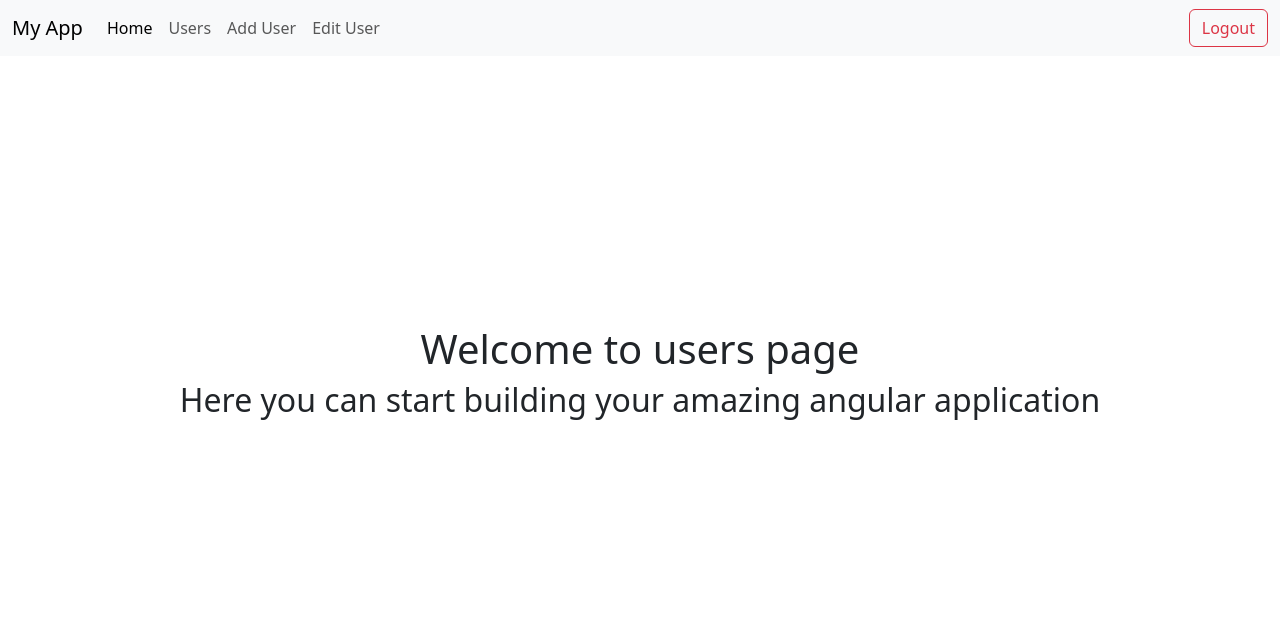
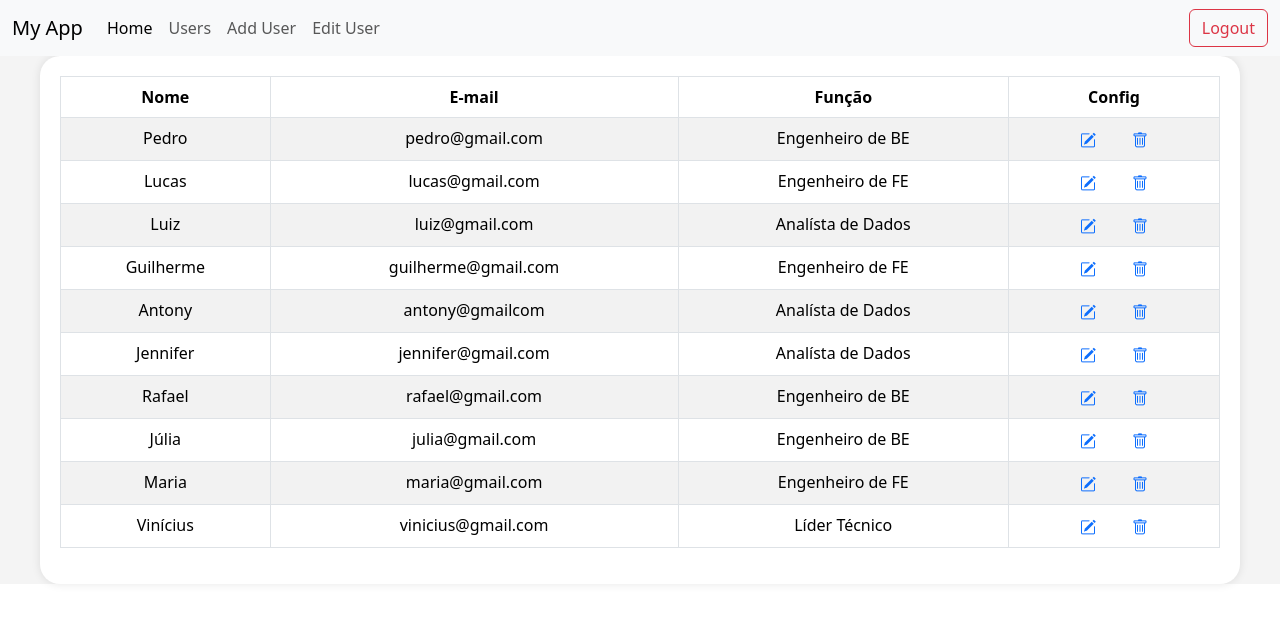
Before and after one commit to lucasmrd/AC2-frontend-angular, an Angular app in the folder crud-app/: page /app/users in a window 1280 px wide. Shown: the top 622 px of the page. Built offline with nearby package versions, Linux system fonts and the light colour scheme.

Commit message:
Pagina users

```diff
--- a/crud-app/src/app/app-routing.module.ts
+++ b/crud-app/src/app/app-routing.module.ts
@@ -10,7 +10,7 @@ import { AdduserComponent } from './pages/home/components/adduser/adduser.compon
 import { EdituserComponent } from './pages/home/components/edituser/edituser.component';
 
 const routes: Routes = [
-  {path: "", redirectTo: "/login", pathMatch: 'full'},
+  {path: "", redirectTo: "/app", pathMatch: 'full'},
   {path: "login", component: LoginComponent},
   {path: "signup", component: SignupComponent},
   {
--- a/crud-app/src/app/pages/home/components/users/users.component.css
+++ b/crud-app/src/app/pages/home/components/users/users.component.css
@@ -2,3 +2,28 @@
   min-height: 100%;
   height: 80vh;
 }
+
+body{
+  background-color: #f4f4f4;
+}
+
+button{
+  background: transparent;
+  border: none;
+  cursor: pointer;
+}
+
+.container{
+  max-width: 1200px;
+  max-height: 900px;
+  margin: auto;
+  background-color: rgb(255, 255, 255);
+  padding: 20px;
+  border-radius: 20px;
+  box-shadow: 0px 0px 10px 0px rgba(0,0,0,0.1);
+}
+
+.botao{
+  color: transparent;
+  border: none;
+}
--- a/crud-app/src/app/pages/home/components/users/users.component.html
+++ b/crud-app/src/app/pages/home/components/users/users.component.html
@@ -1,8 +1,357 @@
-<div class="container-fluid">
-  <div class="row  align-items-center text-center full-height">
-    <div class="col">
-      <h1>Welcome to users page</h1>
-      <h2>Here you can start building your amazing angular application</h2>
+<body>
+
+  <div class="container-fluid">
+    <div class="container">
+      <div class="row align-items-left text-left">
+        <div class="col content">
+          <table class="table table-striped table-bordered  table-hover table-item text-center">
+            <thead>
+              <tr>
+                <th scope="col">Nome</th>
+                <th scope="col">E-mail</th>
+                <th scope="col">Função</th>
+                <th scope="col">Config</th>
+
+              </tr>
+            <tbody>
+              <tr>
+
+                <td>Pedro</td>
+                <td>pedro@gmail.com</td>
+                <td>Engenheiro de BE</td>
+                <td>
+                  <button routerLink="/app/edituser">
+                    <i>
+                      <img src="assets/pencil-square.png">
+                    </i>
+                  </button>
+
+                  <button class="botao">
+                    <img src="">
+                  </button>
+
+                  <button class="botao">
+                    <img src="">
+                  </button>
+
+
+                  <button>
+                    <i>
+                      <img src="assets/trash.png">
+                    </i>
+                  </button>
+                </td>
+
+                <!-- aqui -->
+
+              <tr>
+
+                <td>Lucas</td>
+                <td>lucas@gmail.com</td>
+                <td>Engenheiro de FE</td>
+                <td>
+                  <button routerLink="/app/edituser">
+                    <i>
+                      <img src="assets/pencil-square.png">
+                    </i>
+                  </button>
+
+                  <button class="botao">
+                    <img src="">
+                  </button>
+
+                  <button class="botao">
+                    <img src="">
+                  </button>
+
+
+                  <button>
+                    <i>
+                      <img src="assets/trash.png">
+                    </i>
+                  </button>
+                </td>
+
+
+                <!-- aqui -->
+
+                <!-- aqui -->
+
+              <tr>
+
+                <td>Luiz</td>
+                <td>luiz@gmail.com</td>
+                <td>Analísta de Dados</td>
+                <td>
+                  <button routerLink="/app/edituser">
+                    <i>
+                      <img src="assets/pencil-square.png">
+                    </i>
+                  </button>
+
+                  <button class="botao">
+                    <img src="">
+                  </button>
+
+                  <button class="botao">
+                    <img src="">
+                  </button>
+
+
+                  <button>
+                    <i>
+                      <img src="assets/trash.png">
+                    </i>
+                  </button>
+                </td>
+
+
+                <!-- aqui -->
+
+                <!-- aqui -->
+
+              <tr>
+
+                <td>Guilherme</td>
+                <td>guilherme@gmail.com</td>
+                <td>Engenheiro de FE</td>
+                <td>
+                  <button routerLink="/app/edituser">
+                    <i>
+                      <img src="assets/pencil-square.png">
+                    </i>
+                  </button>
+
+                  <button class="botao">
+                    <img src="">
+                  </button>
+
+                  <button class="botao">
+                    <img src="">
+                  </button>
+
+
+                  <button>
+                    <i>
+                      <img src="assets/trash.png">
+                    </i>
+                  </button>
+                </td>
+
+
+                <!-- aqui -->
+
+                <!-- aqui -->
+
+              <tr>
+
+                <td>Antony</td>
+                <td>antony@gmailcom</td>
+                <td>Analísta de Dados</td>
+                <td>
+                  <button routerLink="/app/edituser">
+                    <i>
+                      <img src="assets/pencil-square.png">
+                    </i>
+                  </button>
+
+                  <button class="botao">
+                    <img src="">
+                  </button>
+
+                  <button class="botao">
+                    <img src="">
+                  </button>
+
+
+                  <button>
+                    <i>
+                      <img src="assets/trash.png">
+                    </i>
+                  </button>
+                </td>
+
+
+                <!-- aqui -->
+
+
+                <!-- aqui -->
+
+              <tr>
+
+                <td>Jennifer</td>
+                <td>jennifer@gmail.com</td>
+                <td>Analísta de Dados</td>
+                <td>
+                  <button routerLink="/app/edituser">
+                    <i>
+                      <img src="assets/pencil-square.png">
+                    </i>
+                  </button>
+
+                  <button class="botao">
+                    <img src="">
+                  </button>
+
+                  <button class="botao">
+                    <img src="">
+                  </button>
+
+
+                  <button>
+                    <i>
+                      <img src="assets/trash.png">
+                    </i>
+                  </button>
+                </td>
+
+
+                <!-- aqui -->
+
+
+                <!-- aqui -->
+
+              <tr>
+
+                <td>Rafael</td>
+                <td>rafael@gmail.com</td>
+                <td>Engenheiro de BE</td>
+                <td>
+                  <button routerLink="/app/edituser">
+                    <i>
+                      <img src="assets/pencil-square.png">
+                    </i>
+                  </button>
+
+                  <button class="botao">
+                    <img src="">
+                  </button>
+
+                  <button class="botao">
+                    <img src="">
+                  </button>
+
+
+                  <button>
+                    <i>
+                      <img src="assets/trash.png">
+                    </i>
+                  </button>
+                </td>
+
+
+                <!-- aqui -->
+
+
+                <!-- aqui -->
+
+              <tr>
+
+                <td>Júlia</td>
+                <td>julia@gmail.com</td>
+                <td>Engenheiro de BE</td>
+                <td>
+                  <button routerLink="/app/edituser">
+                    <i>
+                      <img src="assets/pencil-square.png">
+                    </i>
+                  </button>
+
+                  <button class="botao">
+                    <img src="">
+                  </button>
+
+                  <button class="botao">
+                    <img src="">
+                  </button>
+
+
+                  <button>
+                    <i>
+                      <img src="assets/trash.png">
+                    </i>
+                  </button>
+                </td>
+
+
+                <!-- aqui -->
+
+
+                <!-- aqui -->
+
+              <tr>
+
+                <td>Maria</td>
+                <td>maria@gmail.com</td>
+                <td>Engenheiro de FE</td>
+                <td>
+                  <button routerLink="/app/edituser">
+                    <i>
+                      <img src="assets/pencil-square.png">
+                    </i>
+                  </button>
+
+                  <button class="botao">
+                    <img src="">
+                  </button>
+
+                  <button class="botao">
+                    <img src="">
+                  </button>
+
+
+                  <button>
+                    <i>
+                      <img src="assets/trash.png">
+                    </i>
+                  </button>
+                </td>
+
+
+                <!-- aqui -->
+
+
+                <!-- aqui -->
+
+              <tr>
+
+                <td>Vinícius</td>
+                <td>vinicius@gmail.com</td>
+                <td>Líder Técnico</td>
+                <td>
+                  <button routerLink="/app/edituser">
+                    <i>
+                      <img src="assets/pencil-square.png">
+                    </i>
+                  </button>
+
+                  <button class="botao">
+                    <img src="">
+                  </button>
+
+                  <button class="botao">
+                    <img src="">
+                  </button>
+
+
+                  <button>
+                    <i>
+                      <img src="assets/trash.png">
+                    </i>
+                  </button>
+                </td>
+
+
+                <!-- aqui -->
+
+
+
+              </tr>
+            </tbody>
+
+          </table>
+        </div>
+      </div>
     </div>
   </div>
-</div>
+</body>
```
Also changed, not shown: crud-app/src/assets/pencil-square.png (added), crud-app/src/assets/trash.png (added).
